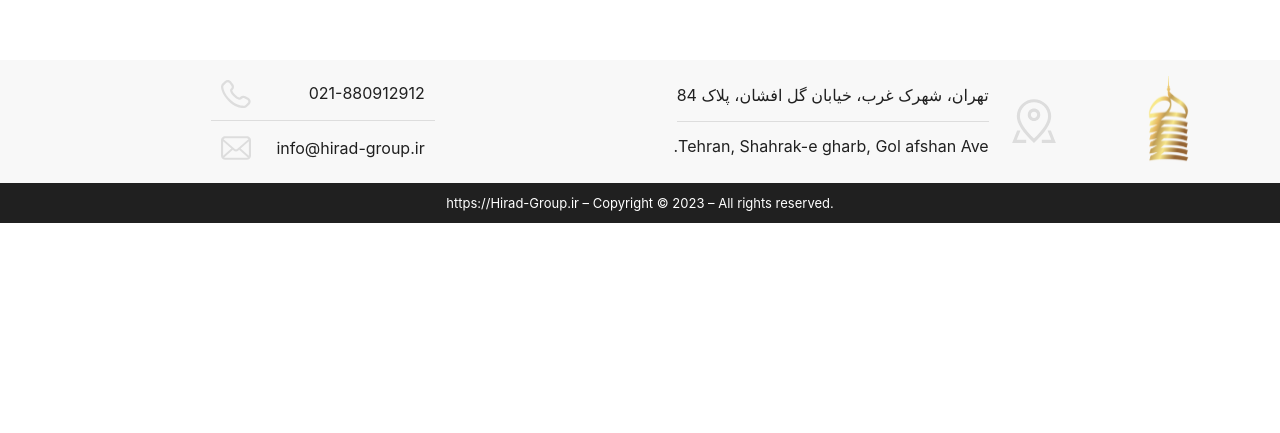
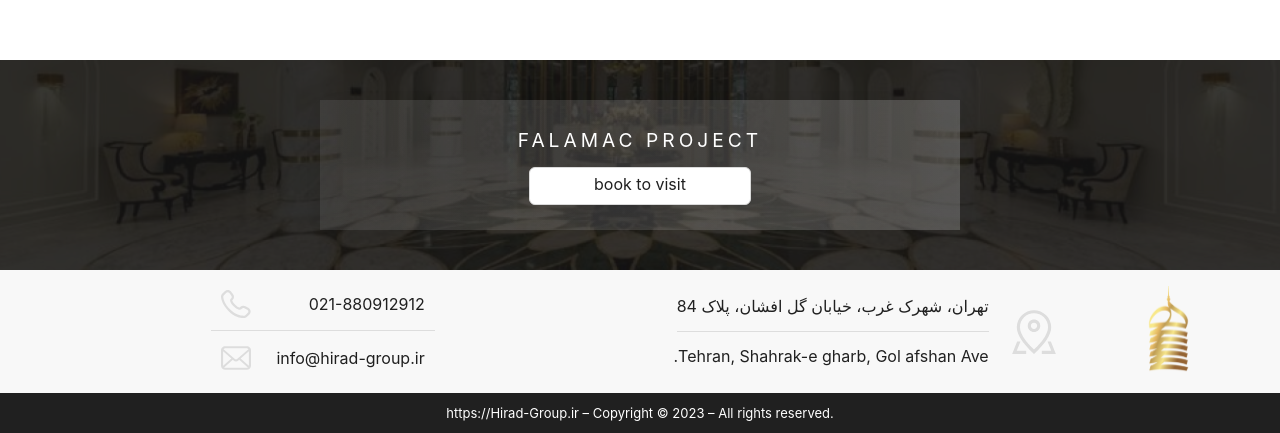
Before and after one commit to masoud-Tesna/hirad, a Next.js app: page / in a window 1280 px wide. Shown: the part 2964-3397 px from the top of the page. Before the commit the page ends 3187 px from the top, so only its background shows below. Built offline with nearby package versions, Linux system fonts and the light colour scheme.

Commit message:
create FalamacProject section (#5)...

```diff
--- /dev/null
+++ b/src/app/components/FalamacProject.js
@@ -0,0 +1,21 @@
+import {Button, Col, Row} from 'antd';
+
+export default () => {
+  return (
+    <div className="bg-[url('/images/falamacProjectBg.png')] bg-center bg-cover bg-no-repeat --falamacProjectSection">
+      <Row className="bg-[rgba(21,21,21,.85)] py-[40px]" justify="center">
+        <Col span={12} className="--centerSection py-[25px] text-center">
+          <div className="text-white text-captionXl tracking-[4px] uppercase">
+            falamac project
+          </div>
+
+          <div className="mt-[12px]">
+            <Button className="!h-[38px] !pb-[5px] !px-[4rem]">
+              book to visit
+            </Button>
+          </div>
+        </Col>
+      </Row>
+    </div>
+  );
+}
--- a/src/app/globals.css
+++ b/src/app/globals.css
@@ -41,4 +41,11 @@
       }
     }
   }
+
+  .--falamacProjectSection {
+    .--centerSection {
+      background: linear-gradient(90deg, rgba(134, 134, 134, 0.20) 0.77%, rgba(255, 255, 255, 0.20) 106.96%);
+      filter: drop-shadow(0px 4px 15px rgba(0, 0, 0, 0.05));
+    }
+  }
 }
--- a/src/app/page.js
+++ b/src/app/page.js
@@ -5,6 +5,7 @@
 import ProjectsListSlider from '@/app/components/ProjectsListSlider';
 import FollowUsSection from '@/app/components/FollowUsSection';
 import BusinessPartners from '@/app/components/BusinessPartners';
+import FalamacProject from '@/app/components/FalamacProject';
 
 const Home = () => {
   return (
@@ -30,6 +31,10 @@
           <BusinessPartners />
         </div>
       </div>
+
+      <div>
+        <FalamacProject />
+      </div>
     </>
   );
 };
```
Also changed, not shown: public/images/falamacProjectBg.png (added).
